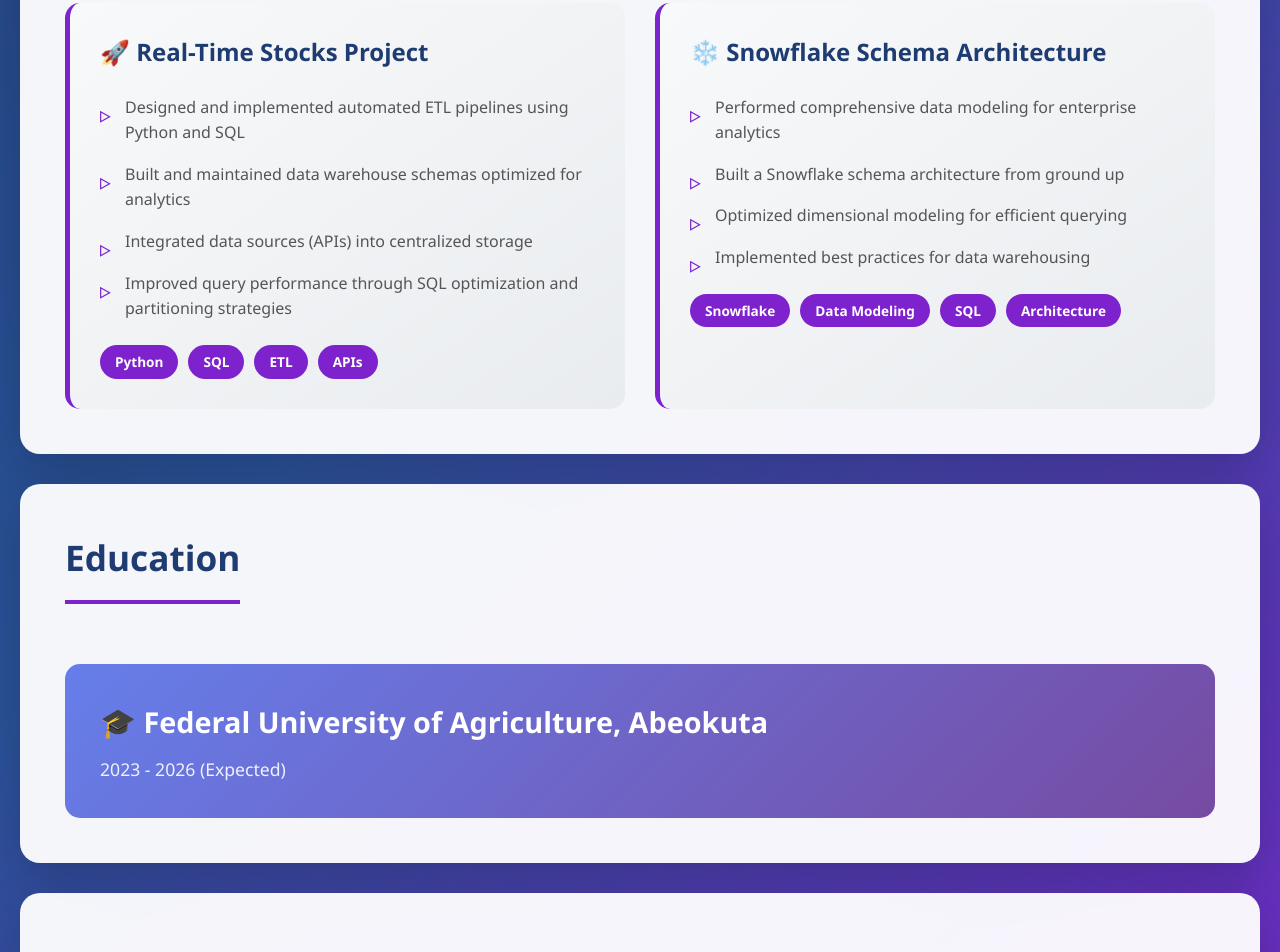
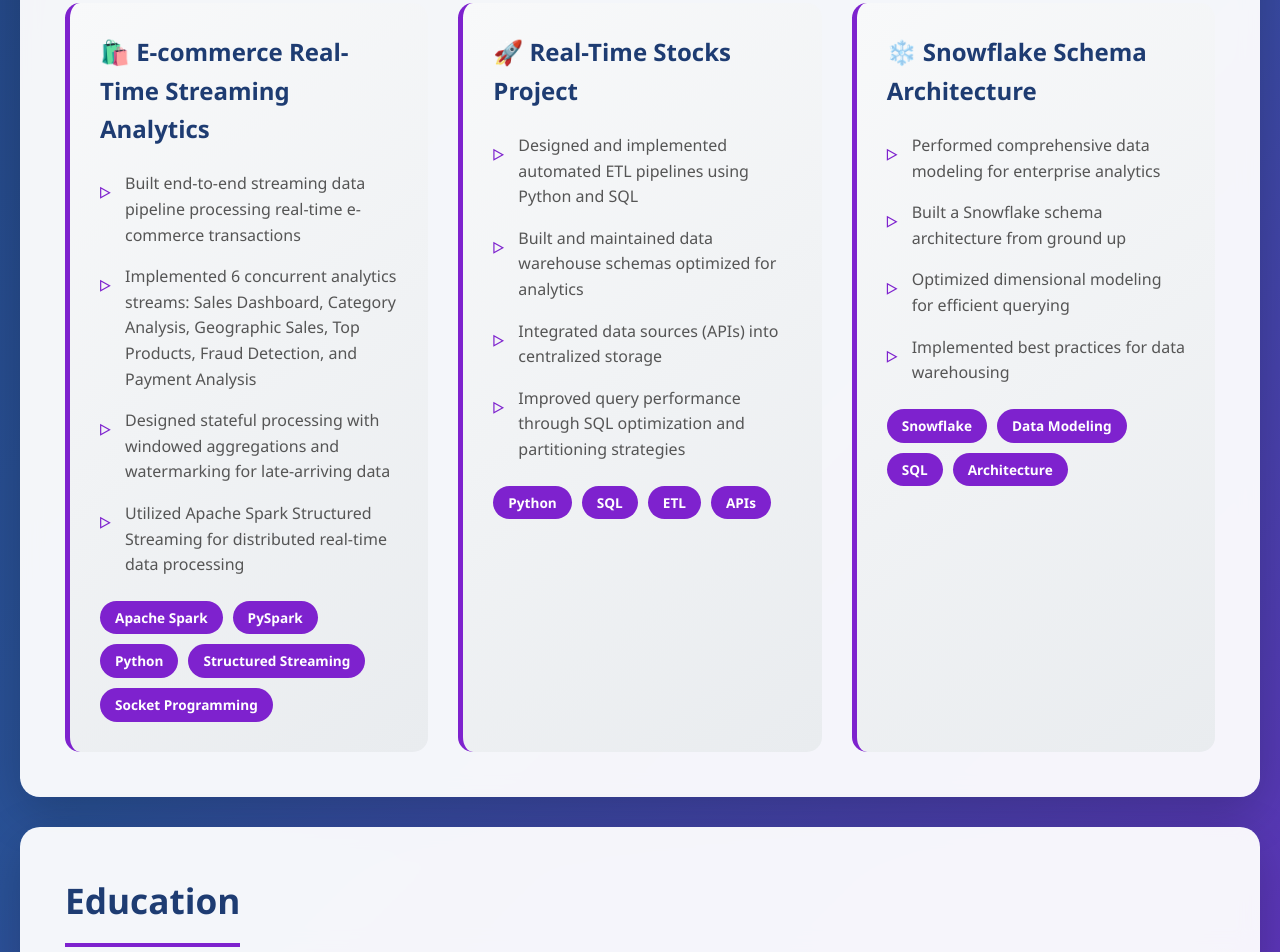
Before and after one commit to TheDataMaven1985/MyPortfolio, a plain HTML site: page index.html in a window 1280 px wide. Shown: the part 1336-2288 px from the top of the page. Drawn offline with Linux system fonts and the light colour scheme.

Commit message:
Add E-commerce project details to index.html

```diff
--- a/index.html
+++ b/index.html
@@ -461,6 +461,23 @@
             <h2>Featured Projects</h2>
             <div class="projects-grid">
                 <div class="project-card">
+                    <h3>🛍️ E-commerce Real-Time Streaming Analytics</h3>
+                    <ul>
+                        <li>Built end-to-end streaming data pipeline processing real-time e-commerce transactions</li>
+                        <li>Implemented 6 concurrent analytics streams: Sales Dashboard, Category Analysis, Geographic Sales, Top Products, Fraud Detection, and Payment Analysis</li>
+                        <li>Designed stateful processing with windowed aggregations and watermarking for late-arriving data</li>
+                        <li>Utilized Apache Spark Structured Streaming for distributed real-time data processing</li>
+                    </ul>
+                    <div class="tech-stack">
+                        <span class="tech-badge">Apache Spark</span>
+                        <span class="tech-badge">PySpark</span>
+                        <span class="tech-badge">Python</span>
+                        <span class="tech-badge">Structured Streaming</span>
+                        <span class="tech-badge">Socket Programming</span>
+                    </div>
+                </div>
+
+                <div class="project-card">
                     <h3>🚀 Real-Time Stocks Project</h3>
                     <ul>
                         <li>Designed and implemented automated ETL pipelines using Python and SQL</li>
```
